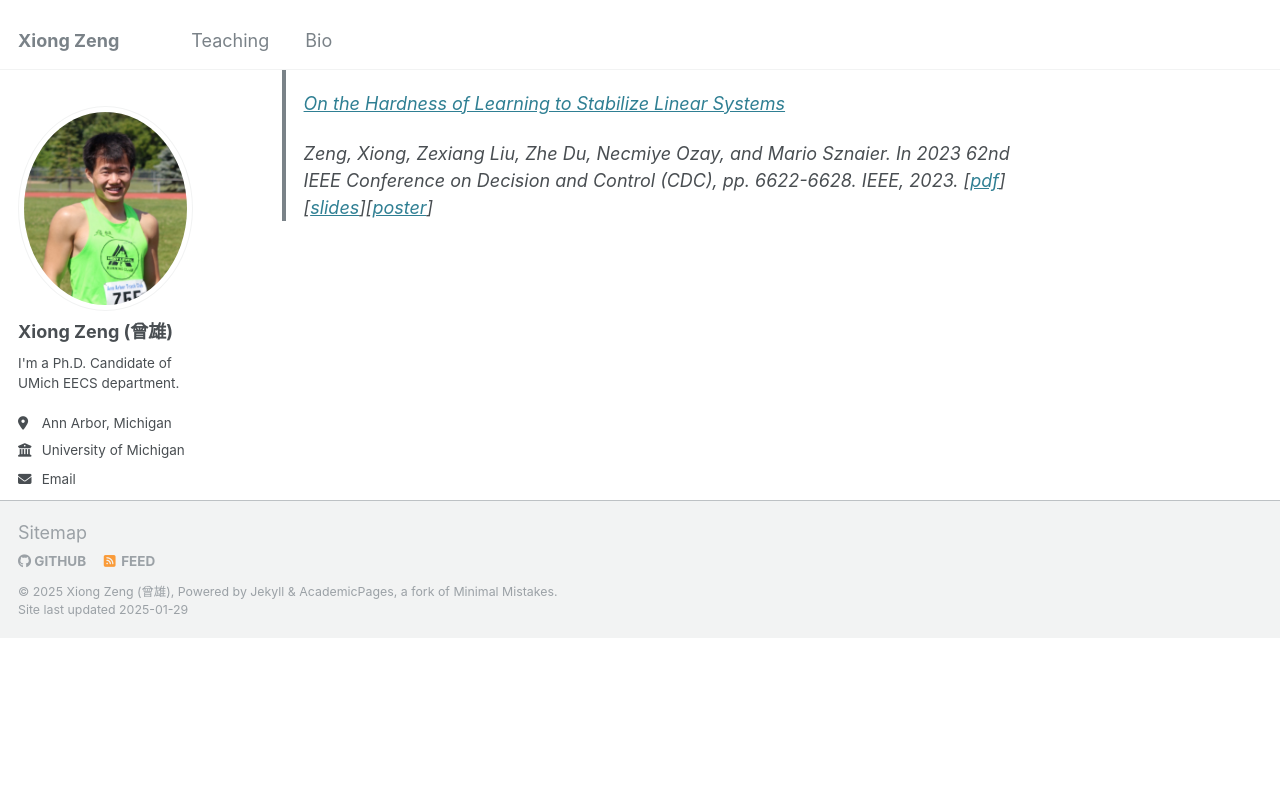
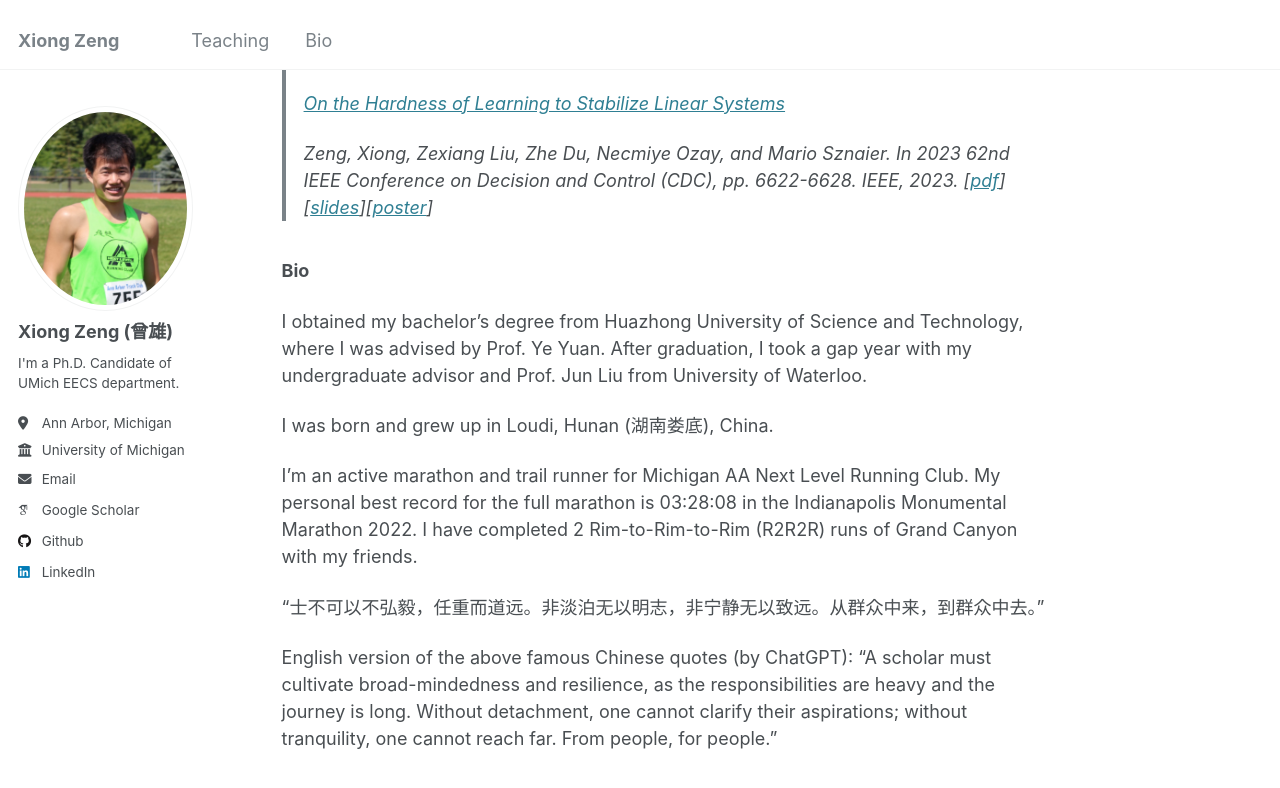
Before and after one commit to zengxiong111/zengxiong.github.io, a Jekyll site: the page built from _pages/about.md, in a window 1280 px wide and 900 px high, scrolled down 377 px. Shown: the top 788 px of the window. Built offline with Jekyll 4.4.1, drawn with Linux system fonts in a browser that asks for light colours; some web fonts are replaced; before the commit the page ends 1015 px from its top, so only the background shows below that.

Commit message:
Update about.md

```diff
--- a/_pages/about.md
+++ b/_pages/about.md
@@ -21,3 +21,15 @@
 > [On the Hardness of Learning to Stabilize Linear Systems](https://arxiv.org/abs/2311.11151)
 >
 > Zeng, Xiong, Zexiang Liu, Zhe Du, Necmiye Ozay, and Mario Sznaier. In 2023 62nd IEEE Conference on Decision and Control (CDC), pp. 6622-6628. IEEE, 2023. [<a href="https://github.com/zengxiong111/zengxiong.github.io/blob/master/files/hard_learn_to_stabilize.pdf" target="_blank">pdf</a>][<a href="https://github.com/zengxiong111/zengxiong.github.io/blob/master/files/hard_learn_stabilize_present.pdf" target="_blank">slides</a>][<a href="https://github.com/zengxiong111/zengxiong.github.io/blob/master/files/On%20The%20Hardness%20of%20Learning%20to%20Stabilize%20Linear%20Systems_Poster.pdf" target="_blank">poster</a>]
+
+**Bio**
+
+I obtained my bachelor's degree from Huazhong University of Science and Technology, where I was advised by Prof. Ye Yuan. After graduation, I took a gap year with my undergraduate advisor and Prof. Jun Liu from University of Waterloo.
+
+I was born and grew up in Loudi, Hunan (湖南娄底), China.
+
+I'm an active marathon and trail runner for Michigan AA Next Level Running Club. My personal best record for the full marathon is 03:28:08 in the Indianapolis Monumental Marathon 2022. I have completed 2 Rim-to-Rim-to-Rim (R2R2R) runs of Grand Canyon with my friends.
+
+“士不可以不弘毅，任重而道远。非淡泊无以明志，非宁静无以致远。从群众中来，到群众中去。”
+
+English version of the above famous Chinese quotes (by ChatGPT): "A scholar must cultivate broad-mindedness and resilience, as the responsibilities are heavy and the journey is long. Without detachment, one cannot clarify their aspirations; without tranquility, one cannot reach far. From people, for people."
```
